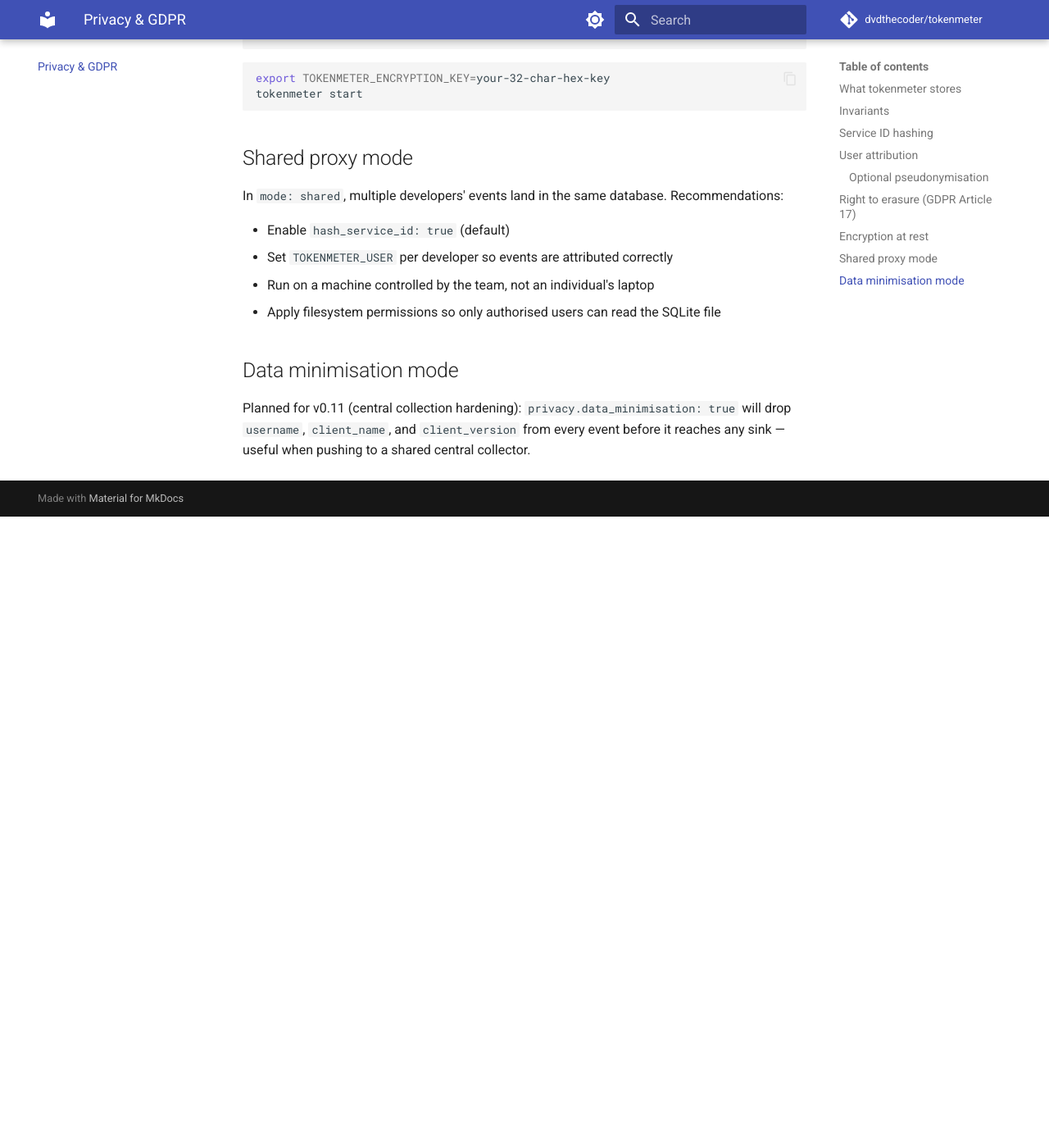
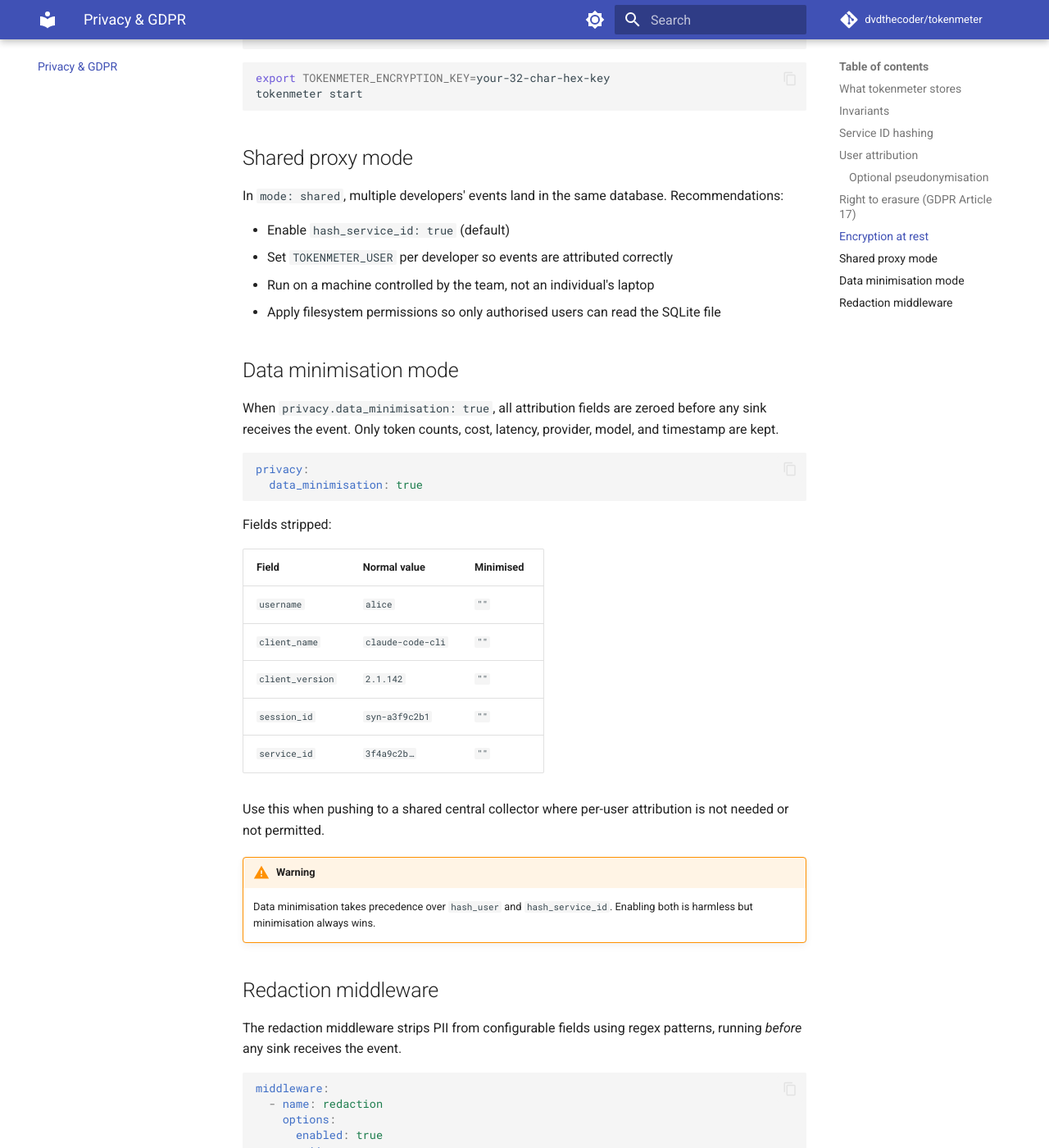
Before and after one commit to dvdthecoder/tokenmeter, an MkDocs documentation site: the page built from docs/privacy.md, in a window 1280 px wide and 1400 px high, scrolled down 2564 px. Shown: the whole window at 82% size. Built offline with MkDocs 1.6.1 and Material for MkDocs 9.7.7, drawn with Linux system fonts in a browser that asks for light colours; comment, search, counter and statistics services are not loaded; before the commit the page ends 3194 px from its top, so only the background shows below that; some of the changed text lies outside the part shown.

Commit message:
docs: update for v0.11 features (encryption, minimisation, redaction, Prometheus, pricing)
- sinks.md: Prometheus status ✅, add config block + metrics table
- privacy.md: data_minimisation rewritten as live feature; add redaction middleware section
- roadmap.md: v0.11 marked in-progress with per-item status (6 done, 1 remaining)
- plugins/middleware.md: new page — interface, redaction config reference, custom middleware guide
- configuration.md: add data_minimisation, pricing block, middleware stub to full config reference
- mkdocs.yml: add Middleware Plugins to Plugin Guide nav

Co-Authored-By: Claude Sonnet 4.6 <noreply@anthropic.com>

````diff
--- a/docs/privacy.md
+++ b/docs/privacy.md
@@ -104,4 +104,51 @@ In `mode: shared`, multiple developers' events land in the same database. Recomm
 
 ## Data minimisation mode
 
-Planned for v0.11 (central collection hardening): `privacy.data_minimisation: true` will drop `username`, `client_name`, and `client_version` from every event before it reaches any sink — useful when pushing to a shared central collector.
+When `privacy.data_minimisation: true`, all attribution fields are zeroed before any sink receives the event. Only token counts, cost, latency, provider, model, and timestamp are kept.
+
+```yaml
+privacy:
+  data_minimisation: true
+```
+
+Fields stripped:
+
+| Field | Normal value | Minimised |
+|---|---|---|
+| `username` | `alice` | `""` |
+| `client_name` | `claude-code-cli` | `""` |
+| `client_version` | `2.1.142` | `""` |
+| `session_id` | `syn-a3f9c2b1` | `""` |
+| `service_id` | `3f4a9c2b…` | `""` |
+
+Use this when pushing to a shared central collector where per-user attribution is not needed or not permitted.
+
+!!! warning
+    Data minimisation takes precedence over `hash_user` and `hash_service_id`. Enabling both is harmless but minimisation always wins.
+
+## Redaction middleware
+
+The redaction middleware strips PII from configurable fields using regex patterns, running *before* any sink receives the event.
+
+```yaml
+middleware:
+  - name: redaction
+    options:
+      enabled: true
+      patterns:
+        - '\b[A-Za-z0-9._%+-]+@[A-Za-z0-9.-]+\.[A-Za-z]{2,}\b'  # email
+        - '\b\d{3}-\d{2}-\d{4}\b'                                   # SSN
+      fields:
+        - username
+        - service_id
+```
+
+| Option | Default | Description |
+|---|---|---|
+| `enabled` | `true` | Toggle without removing the block |
+| `patterns` | `[]` | List of Go regex patterns to replace with `[REDACTED]` |
+| `fields` | `["username", "service_id"]` | Fields to apply patterns to |
+
+Valid field names: `username`, `service_id`, `session_id`, `client_name`.
+
+See [Middleware plugins](plugins/middleware.md) for full reference and writing custom middleware.
--- a/mkdocs.yml
+++ b/mkdocs.yml
@@ -65,6 +65,7 @@ nav:
     - Overview: plugins/overview.md
     - Provider Plugins: plugins/providers.md
     - Sink Plugins: plugins/sinks.md
+    - Middleware Plugins: plugins/middleware.md
     - Backend Adapters: plugins/backends.md
   - CLI Reference: cli.md
   - Privacy & GDPR: privacy.md
````
Also changed, not shown: docs/getting-started/configuration.md (+13 -1 lines), docs/plugins/middleware.md (added, +90 -0 lines), docs/plugins/sinks.md (+26 -1 lines), docs/roadmap.md (+9 -7 lines).
